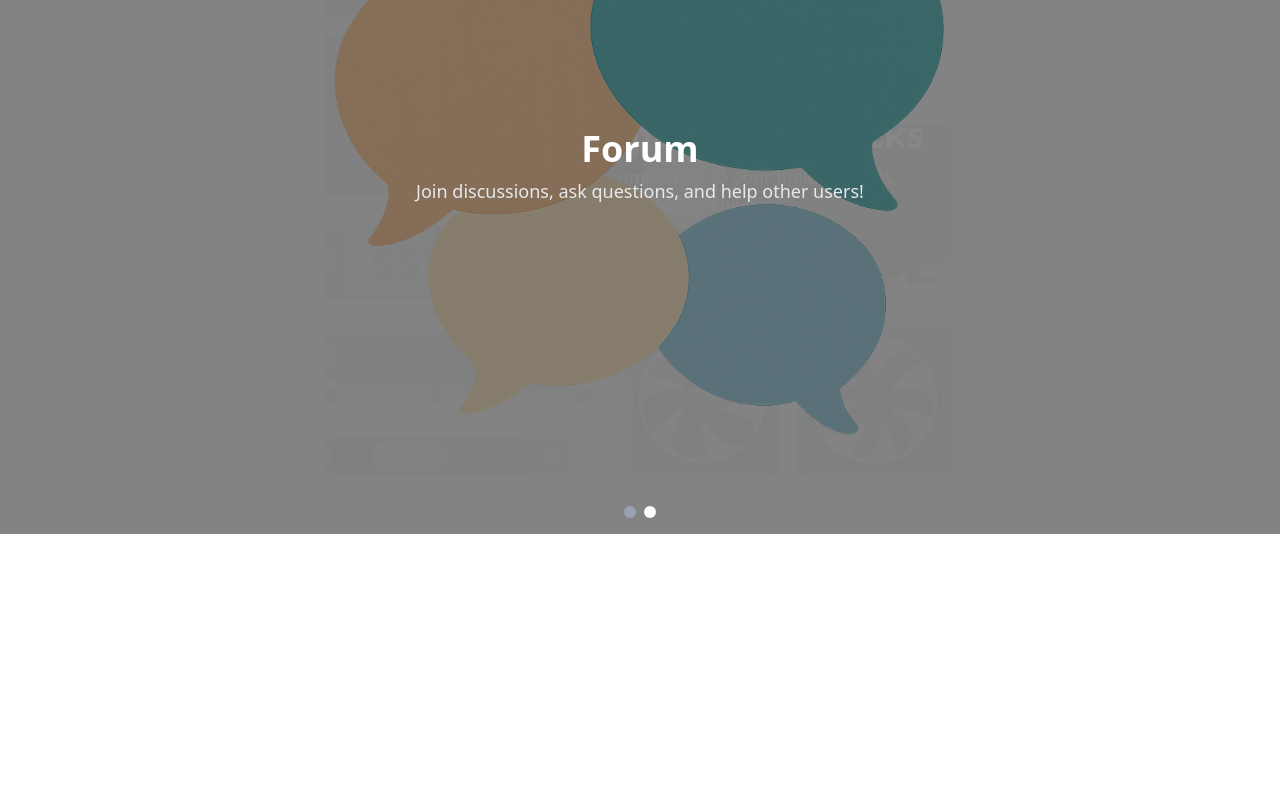
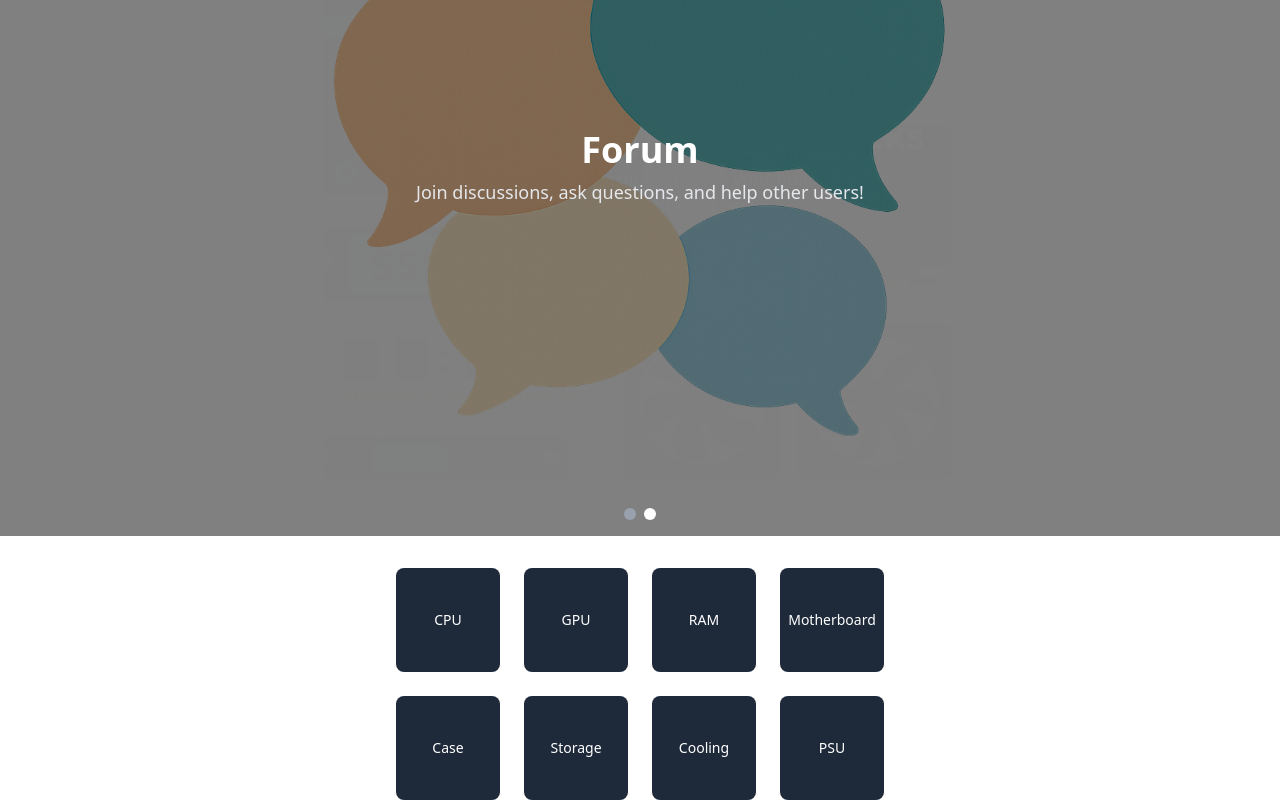
Before and after one commit to alexandrbiktimirov/PC_Shop, a React (Vite) app in the folder frontend/: page / in a window 1280 px wide. Shown: the part 266-1066 px from the top of the page. Before the commit the page ends 800 px from the top, so only its background shows below. Built offline with nearby package versions, Linux system fonts and the light colour scheme.

Commit message:
feat: add components list

```diff
--- a/frontend/package.json
+++ b/frontend/package.json
@@ -16,7 +16,8 @@
     "lucide-react": "^0.525.0",
     "react": "^19.1.0",
     "react-dom": "^19.1.0",
-    "react-i18next": "^15.5.3"
+    "react-i18next": "^15.5.3",
+    "react-router-dom": "^7.7.1"
   },
   "devDependencies": {
     "@eslint/js": "^9.29.0",
--- a/frontend/public/locales/en/common.json
+++ b/frontend/public/locales/en/common.json
@@ -19,5 +19,15 @@
       "title": "Forum",
       "description": "Join discussions, ask questions, and help other users!"
     }
+  },
+  "components": {
+    "cpu": "CPU",
+    "gpu": "GPU",
+    "ram": "RAM",
+    "psu": "PSU",
+    "motherboard": "Motherboard",
+    "case": "Case",
+    "storage": "Storage",
+    "cooling": "Cooling"
   }
 }
--- a/frontend/public/locales/pl/common.json
+++ b/frontend/public/locales/pl/common.json
@@ -20,5 +20,15 @@
       "title": "Forum",
       "description": "Dołącz do dyskusji, zadawaj pytania i pomagaj innym użytkownikom!"
     }
+  },
+  "components": {
+    "cpu": "CPU",
+    "gpu": "GPU",
+    "ram": "RAM",
+    "psu": "PSU",
+    "motherboard": "Płyta główna",
+    "case": "Obudowa",
+    "storage": "Dysk",
+    "cooling": "Chłodzenie"
   }
 }
--- a/frontend/src/App.tsx
+++ b/frontend/src/App.tsx
@@ -1,15 +1,19 @@
 import './App.css'
 import {Header} from './Header'
 import {Slider} from "./Slider.tsx";
+import {Components} from "./Components.tsx";
 
 function App() {
   return (
-      <div className="flex flex-col h-screen">
+      <>
           <Header loggedIn={false} />
-          <main className="flex-1">
+
+          <div className="h-[calc(100vh-4rem)] overflow-hidden">
               <Slider />
-          </main>
-      </div>
+          </div>
+
+          <Components />
+      </>
   )
 }
 
--- /dev/null
+++ b/frontend/src/Components.tsx
@@ -0,0 +1,46 @@
+import React from 'react';
+import { Link } from 'react-router-dom';
+import { useTranslation } from 'react-i18next';
+
+const components = [
+    'CPU',
+    'GPU',
+    'RAM',
+    'Motherboard',
+    'Case',
+    'Storage',
+    'Cooling',
+    'PSU',
+];
+
+export const Components: React.FC = () => {
+    const { t } = useTranslation();
+
+    return (
+        <div className="flex justify-center mt-8">
+            <div className="grid grid-cols-4 grid-rows-2 gap-6">
+                {components.map((key) => {
+                    const lookupKey = key.toLowerCase();
+
+                    return (
+                        <Link key={key} to={`/components/${lookupKey}`} className="block">
+                            <div
+                                className="
+                                  w-26 h-26
+                                  bg-gray-800 rounded-lg
+                                  flex items-center justify-center
+                                  border border-transparent
+                                  transform transition
+                                  duration-200 ease-in-out
+                                  hover:scale-105 hover:shadow-lg hover:border-blue-500">
+                                <span className="text-sm font-medium text-white text-center break-words">
+                                  {t(`components.${lookupKey}`)}
+                                </span>
+                            </div>
+                        </Link>
+                    );
+                })}
+            </div>
+        </div>
+    );
+};
--- a/frontend/src/Navigation.tsx
+++ b/frontend/src/Navigation.tsx
@@ -6,7 +6,15 @@ import {ThemeSwitcher} from "./ThemeSwitcher.tsx";
 
 export const Navigation: React.FC = () => {
     const {t} = useTranslation();
-    const components = ['CPU', 'GPU', 'RAM', 'Motherboard', 'Case', 'Storage', 'Cooling'];
+    const components = [t('components.cpu'),
+                                t('components.gpu'),
+                                t('components.ram'),
+                                t('components.psu'),
+                                t('components.motherboard'),
+                                t('components.case'),
+                                t('components.storage'),
+                                t('components.cooling'),
+    ];
 
     return (
         <nav className="flex items-center space-x-6">
--- a/frontend/src/main.tsx
+++ b/frontend/src/main.tsx
@@ -2,9 +2,12 @@ import { StrictMode } from 'react'
 import { createRoot } from 'react-dom/client'
 import './i18n.tsx'
 import App from './App.tsx'
+import {BrowserRouter} from "react-router-dom";
 
 createRoot(document.getElementById('root')!).render(
-  <StrictMode>
-    <App />
-  </StrictMode>,
+    <BrowserRouter>
+        <StrictMode>
+            <App />
+        </StrictMode>
+    </BrowserRouter>
 )
```
Also changed, not shown: 1 other file (tests, documents, lock files or other folders).
